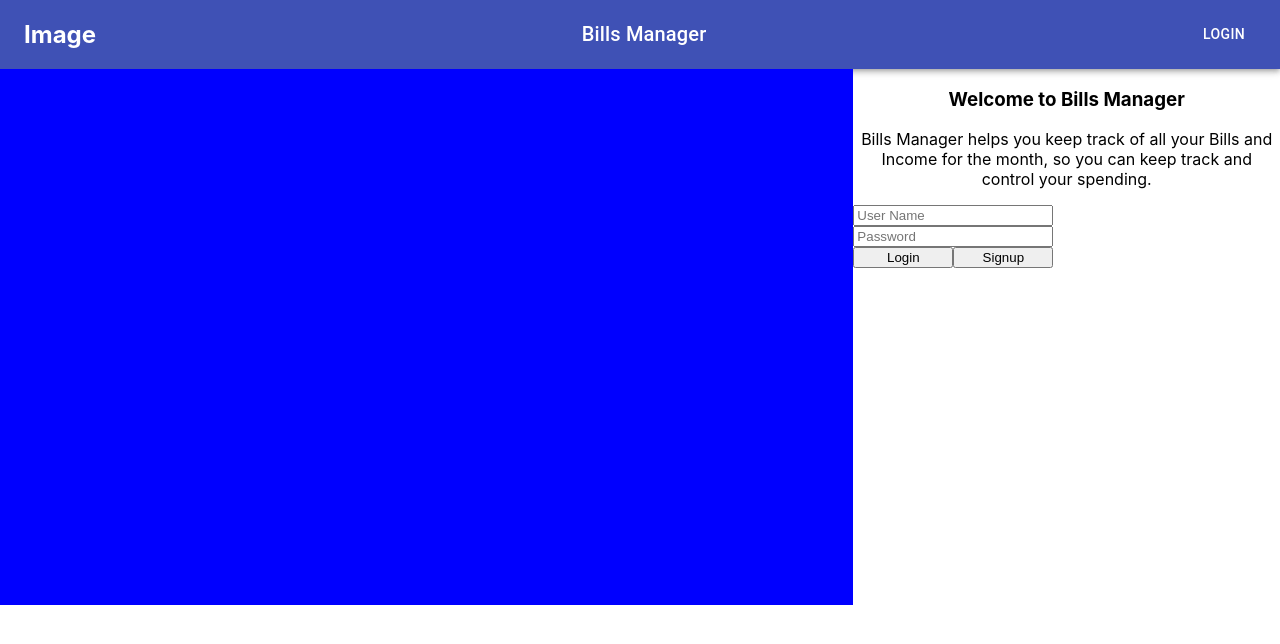
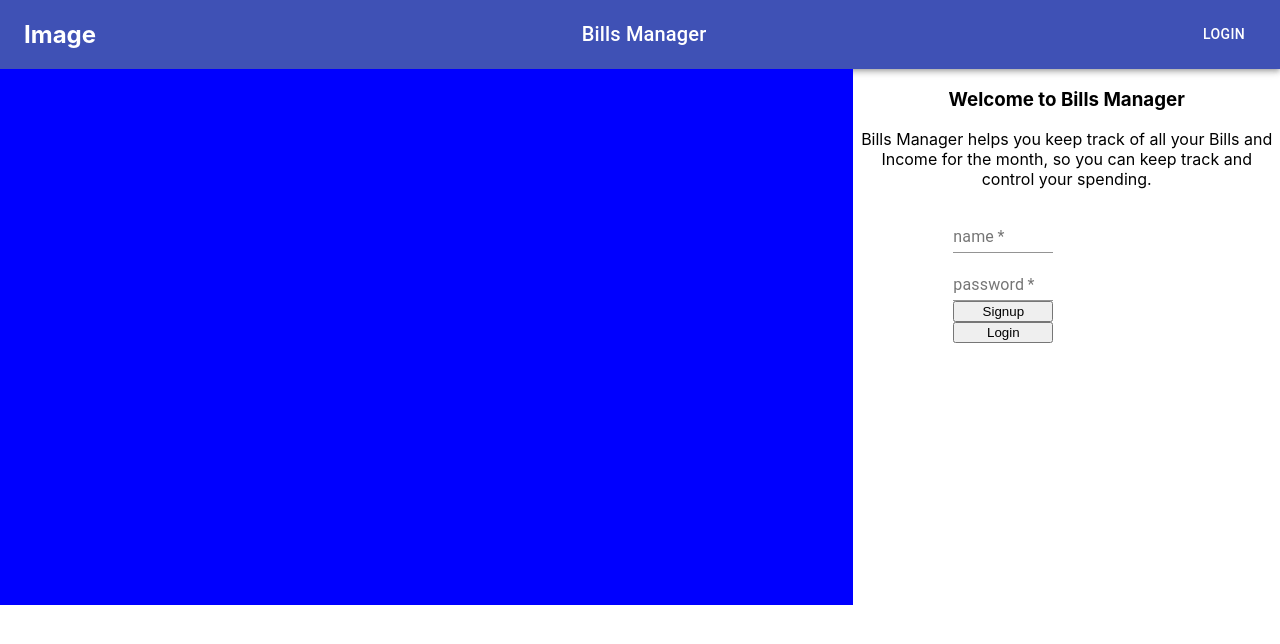
Before and after one commit to Joemokhtarali/bills-manager-frontend, a React (Create React App) app: page / in a window 1280 px wide. Shown: the top 644 px of the page. Built offline with nearby package versions, Linux system fonts and the light colour scheme.

Commit message:
new navbar from material ui

```diff
--- a/package.json
+++ b/package.json
@@ -5,6 +5,7 @@
   "dependencies": {
     "@material-ui/core": "^4.11.2",
     "@material-ui/icons": "^4.11.2",
+    "@material-ui/styles": "^4.11.2",
     "@testing-library/jest-dom": "^5.11.4",
     "@testing-library/react": "^11.1.0",
     "@testing-library/user-event": "^12.1.10",
--- a/src/forms/login.js
+++ b/src/forms/login.js
@@ -1,8 +1,24 @@
 import { React, useState } from "react";
+import FormControl from '@material-ui/core/FormControl';
+import TextField from '@material-ui/core/TextField';
+import { makeStyles } from '@material-ui/core/styles';
+
+
+
+const useStyles = makeStyles((theme) => ({
+    root: {
+        '& .MuiTextField-root': {
+            margin: theme.spacing(1),
+            width: '25ch',
+        },
+    },
+}));
 
 export default function Login() {
+  const classes = useStyles();
   const [userName, setuserName] = useState("");
   const [password, setPassword] = useState("");
+
 
   const changeUserName = (e) => {
     setuserName(e.target.value);
@@ -14,18 +30,50 @@ export default function Login() {
 
   const handleLoginSubmit = (e) => {
     e.preventDefault();
-    console.log('Login', userName, password);
+    console.log("Login", userName, password);
   };
   const handleSignupSubmit = (e) => {
     e.preventDefault();
-    console.log('Signup', userName, password);
+    console.log("Signup", userName, password);
   };
 
   return (
-    <div style={{ height: "400px", width: "200px"}}>
-
-      <form
-        style={{ display: "flex", flexDirection: "column" , textAlign: 'center'}}
+    <div style={{ height: "400px", width: "200px" }}>
+      <FormControl
+        className={classes.margin}
+        style={{ "margin-left": "100px" }}
+      >
+        <TextField
+          required
+          type="text"
+          id="standard-required"
+          label="name"
+          placeholder="User Name"
+          // value={name}
+          onChange={changeUserName}
+        />
+        <TextField
+          required
+          id="standard-required"
+          type="password"
+          value={password}
+          label="password"
+          placeholder="Password"
+          onChange={changepassword}
+        />
+        <button style={{ width: "100px" }} onClick={handleSignupSubmit}>
+          Signup
+        </button>
+        <button style={{ width: "100px" }} onClick={handleLoginSubmit}>
+          Login
+        </button>
+      </FormControl>
+      {/* <form
+        style={{
+          display: "flex",
+          flexDirection: "column",
+          textAlign: "center",
+        }}
       >
         <input
           type="text"
@@ -40,12 +88,18 @@ export default function Login() {
           placeholder="Password"
         />
         <div style={{ display: "flex", flexDirection: "row" }}>
-          <button style={{ width: "100px" }} type="submit" onClick={handleLoginSubmit}>
+          <button
+            style={{ width: "100px" }}
+            type="submit"
+            onClick={handleLoginSubmit}
+          >
             Login
           </button>
-          <button style={{ width: "100px" }} onClick={handleSignupSubmit}>Signup</button>
+          <button style={{ width: "100px" }} onClick={handleSignupSubmit}>
+            Signup
+          </button>
         </div>
-      </form>
+      </form> */}
     </div>
   );
 }
```
Also changed, not shown: 1 other file (tests, documents, lock files or other folders).
